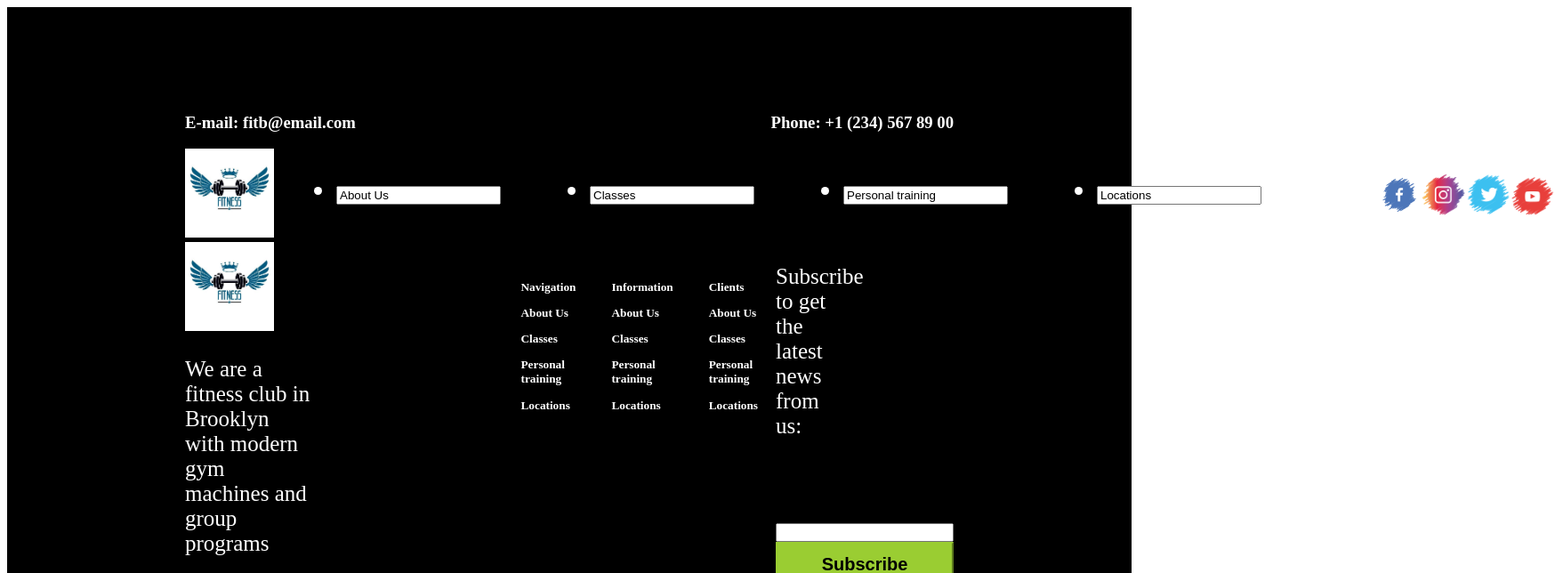
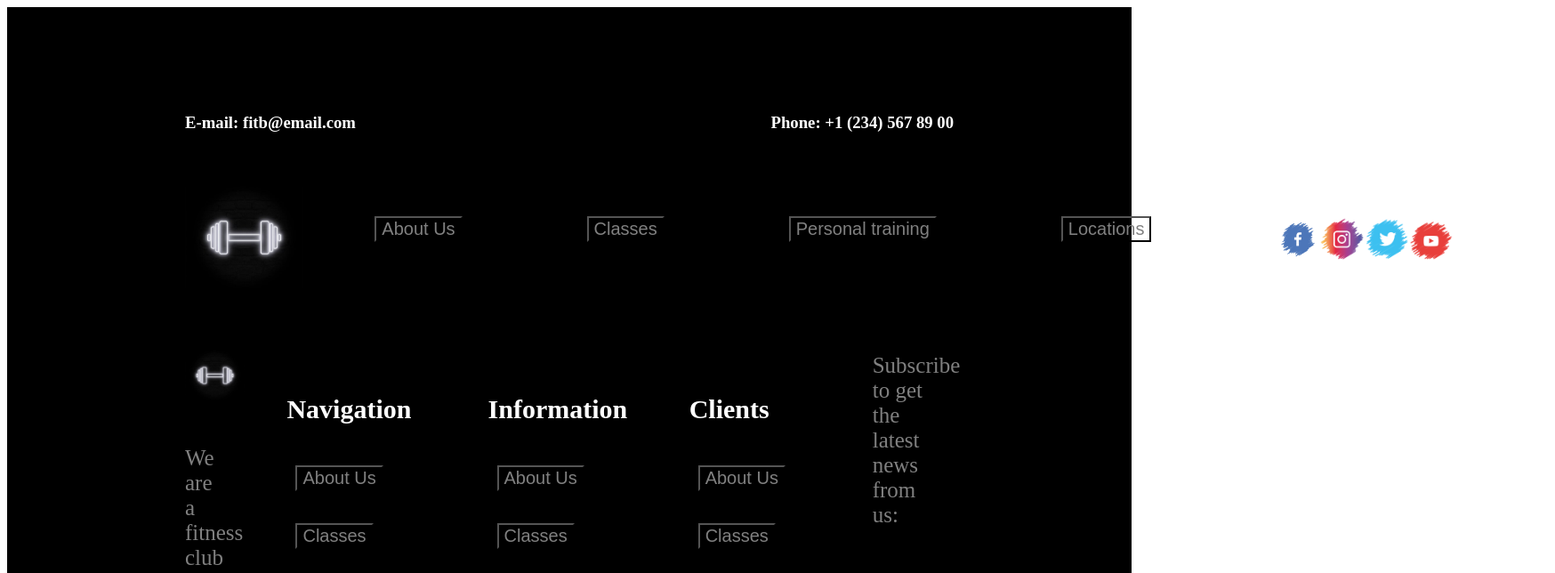
Before and after one commit to Orestvahila/GYM, a React (Create React App) app: page /cart in a window 1280 px wide. Shown: the top 644 px of the page at 89% size, 1748 px wide, since content can reach past the window. Built offline with nearby package versions, Linux system fonts and the light colour scheme.

Commit message:
change logo and fix button

```diff
--- a/src/App.css
+++ b/src/App.css
@@ -7,7 +7,43 @@
 .yellowText {
     color: yellowgreen;
 }
-input[type=button] {
+li {
+    list-style: none;
+    padding: 10px;
+}
+.greyBtn {
+    position: relative;
+  }
+
+  .greyBtn::after {
+    content: '';
+    position: absolute;
+    width: 100%;
+    transform: scaleX(0);
+    height: 2px;
+    bottom: 0;
+    left: 0;
+    background-color: white;
+    transform-origin: bottom right;
+    transition: transform 0.25s ease-out;
+  }
+
+  .greyBtn:hover::after {
+    transform: scaleX(1);
+    transform-origin: bottom left;
+  }
+
+  .greyBtn input {
+    color: grey;
+    text-decoration: none;
+    background-color: transparent;
+    font-size: 20px;
+  }
+
+  .greyBtn input:hover{
+    color: white;
+  }
+.yellowBtn {
     width: 200px;
     height: 50px;
     background-color: yellowgreen;
@@ -15,8 +51,12 @@ input[type=button] {
     font-size: 20px;
     font-weight: bolder;
 }
-input:hover {
+.yellowBtn:hover {
     background-color: rgb(227, 235, 235);
+    transition: all .4s ease;
+    -webkit-transition: all .4s ease;
+}
+input {
     cursor: pointer;
 }
 h2 {
@@ -25,7 +65,11 @@ h2 {
 h4 {
     font-size: 50px;
 }
+h5{
+    font-size: 30px;
+}
 p {
     font-size: 25px;
     padding-bottom: 70px;
+    color: grey;
 }
--- a/src/components/footer/footer.css
+++ b/src/components/footer/footer.css
@@ -22,6 +22,7 @@
 .footer .menu h5{
     padding: 20px;
 }
+
 .footer .menu li ul{
     padding: 0;
 }
--- a/src/components/footer/footer.js
+++ b/src/components/footer/footer.js
@@ -1,5 +1,5 @@
 import React from "react";
-import Logo from '../img/logo.jpg'
+import Logo from '../img/GymLogo.png'
 import facebook from '../img/facebook.png'
 import twitter from '../img/twitter.png'
 import instagram from '../img/instagram.png'
@@ -25,33 +25,33 @@ function Footer (){
             <div className="menu">
                 <h5>Navigation
                     <li>
-                        <ul>About Us</ul>
-                        <ul>Classes</ul>
-                        <ul>Personal training</ul>
-                        <ul>Locations</ul>
+                        <ul className="greyBtn"><input type='button' value ='About Us' ></input></ul>
+                        <ul className="greyBtn"><input type='button' value ='Classes'></input></ul>
+                        <ul className="greyBtn"><input type='button' value ='Personal training'></input></ul>
+                        <ul className="greyBtn"><input type='button' value ='Locations'></input></ul>
                     </li>
                 </h5>
                 <h5>Information
                     <li>
-                        <ul>About Us</ul>
-                        <ul>Classes</ul>
-                        <ul>Personal training</ul>
-                        <ul>Locations</ul>
+                        <ul className="greyBtn"><input type='button' value ='About Us'></input></ul>
+                        <ul className="greyBtn"><input type='button' value ='Classes'></input></ul>
+                        <ul className="greyBtn"><input type='button' value ='Personal training'></input></ul>
+                        <ul className="greyBtn"><input type='button' value ='Locations'></input></ul>
                     </li>
                 </h5>
                 <h5>Clients
                     <li>
-                        <ul>About Us</ul>
-                        <ul>Classes</ul>
-                        <ul>Personal training</ul>
-                        <ul>Locations</ul>
+                        <ul className="greyBtn"><input type='button' value ='About Us'></input></ul>
+                        <ul className="greyBtn"><input type='button' value ='Classes'></input></ul>
+                        <ul className="greyBtn"><input type='button' value ='Personal training'></input></ul>
+                        <ul className="greyBtn"><input type='button' value ='Locations'></input></ul>
                     </li>
                 </h5>
             </div>
             <div className="form">
                 <p>Subscribe to get the latest news from us:</p>
                 <input type={"email"}></input>
-                <input type={"button"} value={"Subscribe"}></input>
+                <input className="yellowBtn" type={"button"} value={"Subscribe"}></input>
             </div>
         </div>
         <div className="signature">
--- a/src/components/header/header.css
+++ b/src/components/header/header.css
@@ -11,15 +11,16 @@
     justify-content:space-between;
 }
 .head div img {
-    height: 100px;
+    height: 200px;
+
 }
-.head div ul {
+.head div li {
     display: flex;
     justify-content:space-between;
     font-size: 30px;
     margin: 30px;
 }
-.head div ul li {
+.head div li ul {
     padding-right: 100px;
 }
 .head .logo {
--- a/src/components/header/header.js
+++ b/src/components/header/header.js
@@ -1,6 +1,6 @@
 import React from "react";
 import './header.css';
-import Logo from '../img/logo.jpg'
+import Logo from '../img/GymLogo.png'
 import facebook from '../img/facebook.png'
 import twitter from '../img/twitter.png'
 import instagram from '../img/instagram.png'
@@ -19,12 +19,12 @@ function Header () {
                     <img src={Logo} alt="logo" />
                 </div>
                 <div>
-                    <ul>
-                        <li><input type='text' value='About Us' /></li>
-                        <li><input type='text' value='Classes' /></li>
-                        <li><input type='text' value='Personal training' /></li>
-                        <li><input type='text' value='Locations' /></li>
-                    </ul>
+                    <li>
+                        <ul className="greyBtn"><input type='button' value='About Us' /></ul>
+                        <ul className="greyBtn"><input type='button' value='Classes' /></ul>
+                        <ul className="greyBtn"><input type='button' value='Personal training' /></ul>
+                        <ul className="greyBtn"><input type='button' value='Locations' /></ul>
+                    </li>
                 </div>
                 <div className="logo">
                 <img src={facebook} alt="logo" />
--- a/src/components/main/main.css
+++ b/src/components/main/main.css
@@ -1,4 +1,5 @@
 .main {
+    padding-top: 150px;
     margin: 100px;
     height: 100vh;
     background-image: url('../img/main.jpg');
@@ -35,8 +36,8 @@
     bottom: 0;
     color:rgba(210, 216, 142, 10%);
     transform: translate(-60px, -5%);
-    font-size: 200px;
-    z-index: -1;
+    font-size: 350px;
+    z-index: 2;
     border:100px;
     border-color: azure;
 }
--- a/src/components/main/main.js
+++ b/src/components/main/main.js
@@ -22,7 +22,7 @@ function Main (){
                 <h5 className="background">FITNES</h5>
                 <h2>GET FIT AND<br/>FEEL <span className="yellowText">GREAT!</span></h2>
                 <p>Our profesional instructors will help you stay active and healthy.</p>
-                <input type={"button"} value={'JOIN NOW'}></input>
+                <input className="yellowBtn" type={"button"} value={'JOIN NOW'}></input>
             </div>
             <div className="ourClasses">
                 <h5 className="background">CLASSES</h5>
@@ -68,7 +68,7 @@ function Main (){
                 </div>
             </div>
             <div className="ourClasses">
-                <input type={"button"} value={'ALL CLASSES'}></input>
+                <input className="yellowBtn" type={"button"} value={'ALL CLASSES'}></input>
             </div>
             <PersonalTraining />
             <div className="smallPic">
--- a/src/components/main/personalTraining.js
+++ b/src/components/main/personalTraining.js
@@ -16,7 +16,7 @@ function PersonalTraining () {
                 individual skills and achieve fitness goals. Our personal
                 trainers are dedicated to providing you with the best
                 fitness experience possible.</p>
-                <input type={"button"} value='EXPLORE TRAINING'></input>
+                <input className="yellowBtn" type={"button"} value='EXPLORE TRAINING'></input>
             </div>
         </div>
     )
```
Also changed, not shown: src/components/img/GymLogo.png (added).
